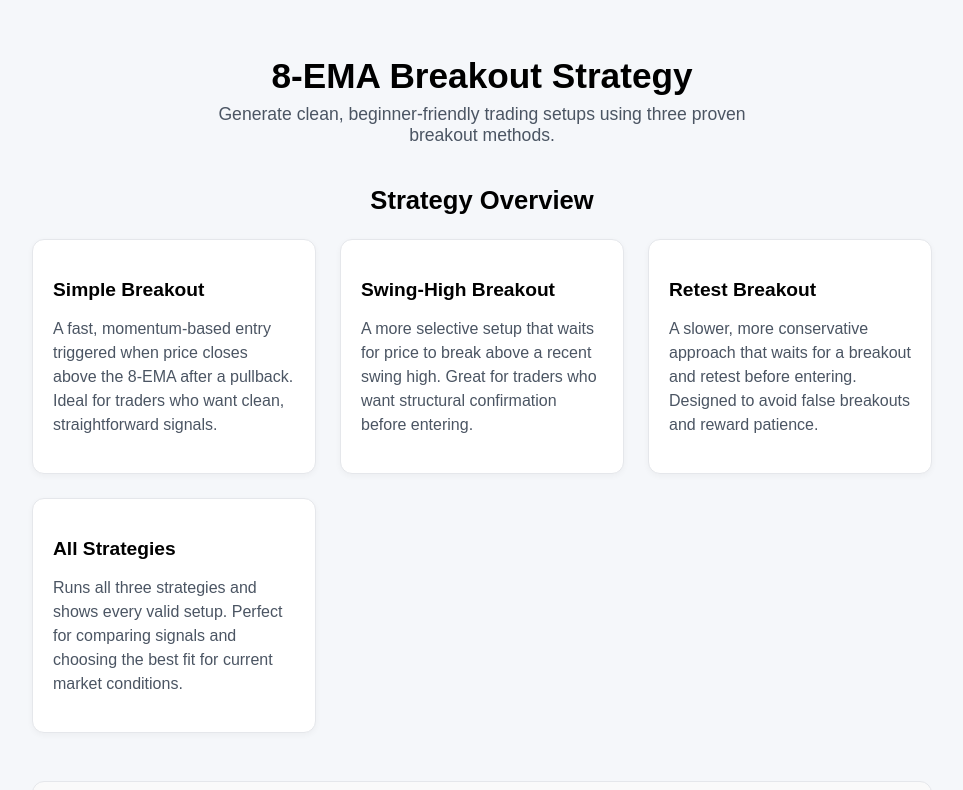
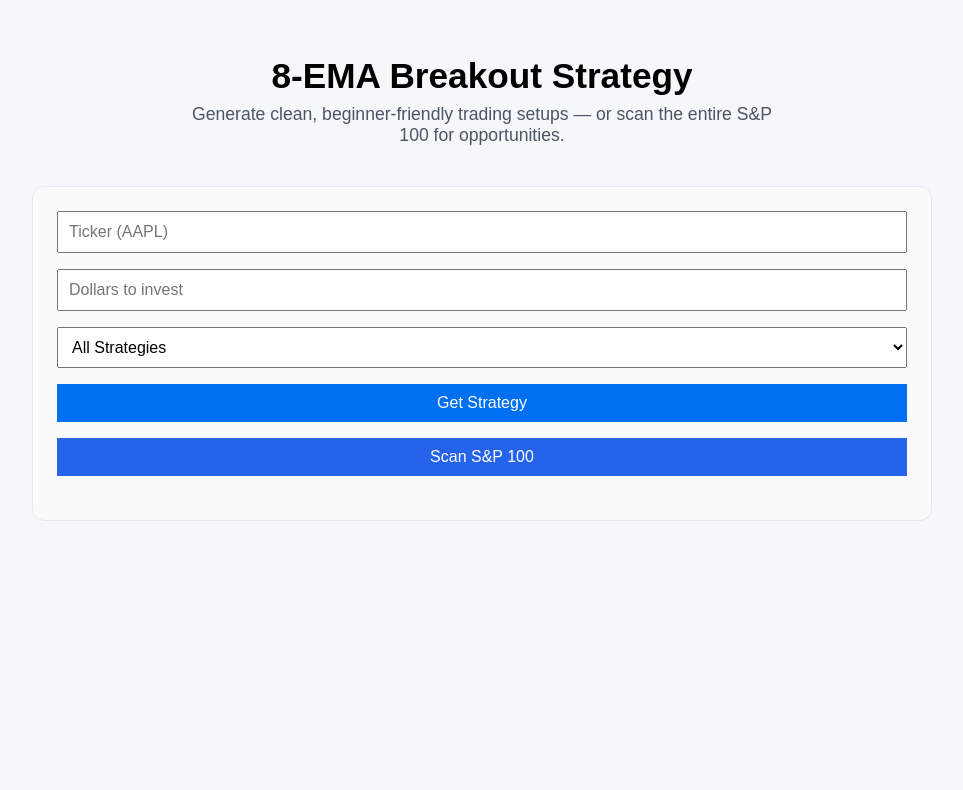
Before and after one commit to SpaceCatH/frontend, a React (Vite) app: page / in a window 1280 px wide. Shown: the top 790 px of the page, without its empty margins (158-1121 px from the left). Built offline with nearby package versions, Linux system fonts and the light colour scheme.

Commit message:
Sandbox snapshot commit

```diff
--- a/src/App.tsx
+++ b/src/App.tsx
@@ -10,8 +10,17 @@ interface Strategy {
   total_risk: number;
   total_profit: number;
   notes: string;
-  score: number; // NEW
-  is_recommended: boolean; // NEW
+  score: number;
+  is_recommended: boolean;
+}
+
+interface ScanCandidate {
+  ticker: string;
+  best_strategy: string;
+  best_score: number;
+  has_simple: boolean;
+  has_swing: boolean;
+  has_retest: boolean;
 }
 
 export default function App() {
@@ -20,31 +29,33 @@ export default function App() {
   const [type, setType] = useState<string>("all");
   const [loading, setLoading] = useState<boolean>(false);
   const [strategies, setStrategies] = useState<Strategy[]>([]);
+  const [scanResults, setScanResults] = useState<ScanCandidate[]>([]); // NEW
   const [error, setError] = useState<string>("");
 
   const API_BASE = "https://backend-950106760076.us-central1.run.app";
 
+  // -----------------------------
+  // Fetch single‑ticker strategy
+  // -----------------------------
   async function fetchStrategy() {
     setLoading(true);
     setError("");
     setStrategies([]);
+    setScanResults([]); // NEW: clear scan results
 
     try {
       const url = `${API_BASE}/strategy?ticker=${ticker}&dollars=${dollars}&type=${type}`;
       const res = await fetch(url);
 
-      // NEW: handle 404 gracefully
       if (!res.ok) {
         let errorMessage = "Unexpected server error. Please try again.";
 
         try {
           const errData = await res.json();
           if (res.status === 404 && errData?.detail) {
-            errorMessage = errData.detail; // backend's friendly message
+            errorMessage = errData.detail;
           }
-        } catch {
-          // ignore JSON parse errors
-        }
+        } catch {}
 
         throw new Error(errorMessage);
       }
@@ -53,6 +64,43 @@ export default function App() {
       if (!data.strategies) throw new Error("No strategies returned");
 
       setStrategies(data.strategies);
+    } catch (err: any) {
+      setError(err.message || "Something went wrong");
+    } finally {
+      setLoading(false);
+    }
+  }
+
+  // -----------------------------
+  // NEW: Fetch S&P 100 scan
+  // -----------------------------
+  async function fetchScan() {
+    setLoading(true);
+    setError("");
+    setStrategies([]);
+    setScanResults([]);
+
+    try {
+      const url = `${API_BASE}/scan?dollars=${dollars || 10000}&type=${type}`;
+      const res = await fetch(url);
+
+      if (!res.ok) {
+        let errorMessage = "Unexpected server error. Please try again.";
+
+        try {
+          const errData = await res.json();
+          if (res.status === 404 && errData?.detail) {
+            errorMessage = errData.detail;
+          }
+        } catch {}
+
+        throw new Error(errorMessage);
+      }
+
+      const data = await res.json();
+      if (!data.candidates) throw new Error("No scan results returned");
+
+      setScanResults(data.candidates);
     } catch (err: any) {
       setError(err.message || "Something went wrong");
     } finally {
@@ -84,136 +132,10 @@ export default function App() {
             margin: "0 auto",
           }}
         >
-          Generate clean, beginner‑friendly trading setups using three proven
-          breakout methods.
+          Generate clean, beginner‑friendly trading setups — or scan the entire
+          S&P 100 for opportunities.
         </p>
       </header>
-
-      {/* STRATEGY OVERVIEW */}
-      <section style={{ marginBottom: "3rem" }}>
-        <h2
-          style={{
-            fontSize: "1.6rem",
-            fontWeight: 700,
-            marginBottom: "1.5rem",
-            textAlign: "center",
-          }}
-        >
-          Strategy Overview
-        </h2>
-
-        <div
-          style={{
-            display: "grid",
-            gridTemplateColumns: "repeat(auto-fit, minmax(260px, 1fr))",
-            gap: "1.5rem",
-          }}
-        >
-          {/* Simple */}
-          <div
-            style={{
-              padding: "1.25rem",
-              borderRadius: "12px",
-              border: "1px solid #e5e7eb",
-              background: "#ffffff",
-              boxShadow: "0 2px 6px rgba(0,0,0,0.04)",
-            }}
-          >
-            <h3
-              style={{
-                fontSize: "1.2rem",
-                fontWeight: 600,
-                marginBottom: "0.5rem",
-              }}
-            >
-              Simple Breakout
-            </h3>
-            <p style={{ lineHeight: 1.5, color: "#4b5563" }}>
-              A fast, momentum‑based entry triggered when price closes above the
-              8‑EMA after a pullback. Ideal for traders who want clean,
-              straightforward signals.
-            </p>
-          </div>
-
-          {/* Swing‑High */}
-          <div
-            style={{
-              padding: "1.25rem",
-              borderRadius: "12px",
-              border: "1px solid #e5e7eb",
-              background: "#ffffff",
-              boxShadow: "0 2px 6px rgba(0,0,0,0.04)",
-            }}
-          >
-            <h3
-              style={{
-                fontSize: "1.2rem",
-                fontWeight: 600,
-                marginBottom: "0.5rem",
-              }}
-            >
-              Swing‑High Breakout
-            </h3>
-            <p style={{ lineHeight: 1.5, color: "#4b5563" }}>
-              A more selective setup that waits for price to break above a
-              recent swing high. Great for traders who want structural
-              confirmation before entering.
-            </p>
-          </div>
-
-          {/* Retest */}
-          <div
-            style={{
-              padding: "1.25rem",
-              borderRadius: "12px",
-              border: "1px solid #e5e7eb",
-              background: "#ffffff",
-              boxShadow: "0 2px 6px rgba(0,0,0,0.04)",
-            }}
-          >
-            <h3
-              style={{
-                fontSize: "1.2rem",
-                fontWeight: 600,
-                marginBottom: "0.5rem",
-              }}
-            >
-              Retest Breakout
-            </h3>
-            <p style={{ lineHeight: 1.5, color: "#4b5563" }}>
-              A slower, more conservative approach that waits for a breakout and
-              retest before entering. Designed to avoid false breakouts and
-              reward patience.
-            </p>
-          </div>
-
-          {/* All */}
-          <div
-            style={{
-              padding: "1.25rem",
-              borderRadius: "12px",
-              border: "1px solid #e5e7eb",
-              background: "#ffffff",
-              boxShadow: "0 2px 6px rgba(0,0,0,0.04)",
-            }}
-          >
-            <h3
-              style={{
-                fontSize: "1.2rem",
-                fontWeight: 600,
-                marginBottom: "0.5rem",
-              }}
-            >
-              All Strategies
-            </h3>
-            <p style={{ lineHeight: 1.5, color: "#4b5563" }}>
-              Runs all three strategies and shows every valid setup. Perfect for
-              comparing signals and choosing the best fit for current market
-              conditions.
-            </p>
-          </div>
-        </div>
-      </section>
 
       {/* FORM */}
       <section
@@ -250,6 +172,15 @@ export default function App() {
           <button onClick={fetchStrategy} disabled={loading}>
             {loading ? "Calculating..." : "Get Strategy"}
           </button>
+
+          {/* NEW: Scan button */}
+          <button
+            onClick={fetchScan}
+            disabled={loading}
+            style={{ background: "#2563eb", color: "white" }}
+          >
+            {loading ? "Scanning..." : "Scan S&P 100"}
+          </button>
         </div>
 
         {error && (
@@ -269,7 +200,40 @@ export default function App() {
         )}
       </section>
 
-      {/* RESULTS */}
+      {/* NEW: SCAN RESULTS */}
+      {scanResults.length > 0 && (
+        <section style={{ marginBottom: "3rem" }}>
+          <h2 style={{ marginBottom: "1rem" }}>S&P 100 Opportunities</h2>
+
+          {scanResults.map((c, i) => (
+            <div
+              key={i}
+              style={{
+                padding: "1rem",
+                borderRadius: "10px",
+                border: "1px solid #e5e7eb",
+                marginBottom: "1rem",
+                background: "#ffffff",
+              }}
+            >
+              <h3 style={{ marginBottom: "0.5rem" }}>{c.ticker}</h3>
+              <p>
+                <strong>Best Strategy:</strong> {c.best_strategy.toUpperCase()}
+              </p>
+              <p>
+                <strong>Score:</strong> {c.best_score}
+              </p>
+              <p style={{ marginTop: "0.5rem", color: "#4b5563" }}>
+                {c.has_simple && "• Simple "}
+                {c.has_swing && "• Swing "}
+                {c.has_retest && "• Retest "}
+              </p>
+            </div>
+          ))}
+        </section>
+      )}
+
+      {/* STRATEGY RESULTS */}
       <section className="results" style={{ marginBottom: "3rem" }}>
         {strategies.map((s, i) => {
           const highlight = s.is_recommended;
@@ -331,7 +295,6 @@ export default function App() {
                 <strong>Total Profit:</strong> ${s.total_profit}
               </p>
 
-              {/* Score */}
               <p style={{ marginTop: "0.5rem", color: "#374151" }}>
                 <strong>Score:</strong> {s.score.toFixed(2)}
               </p>
```
